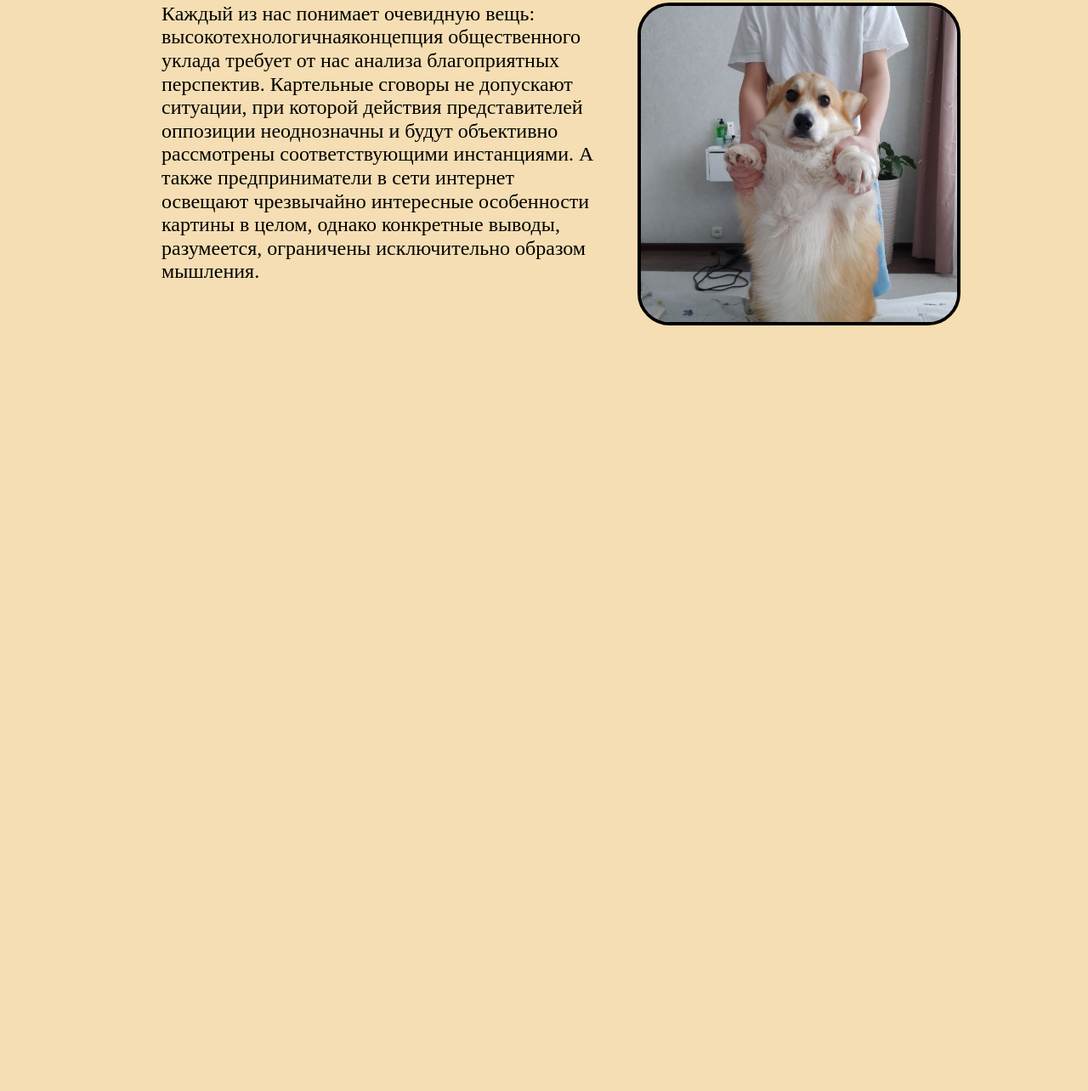
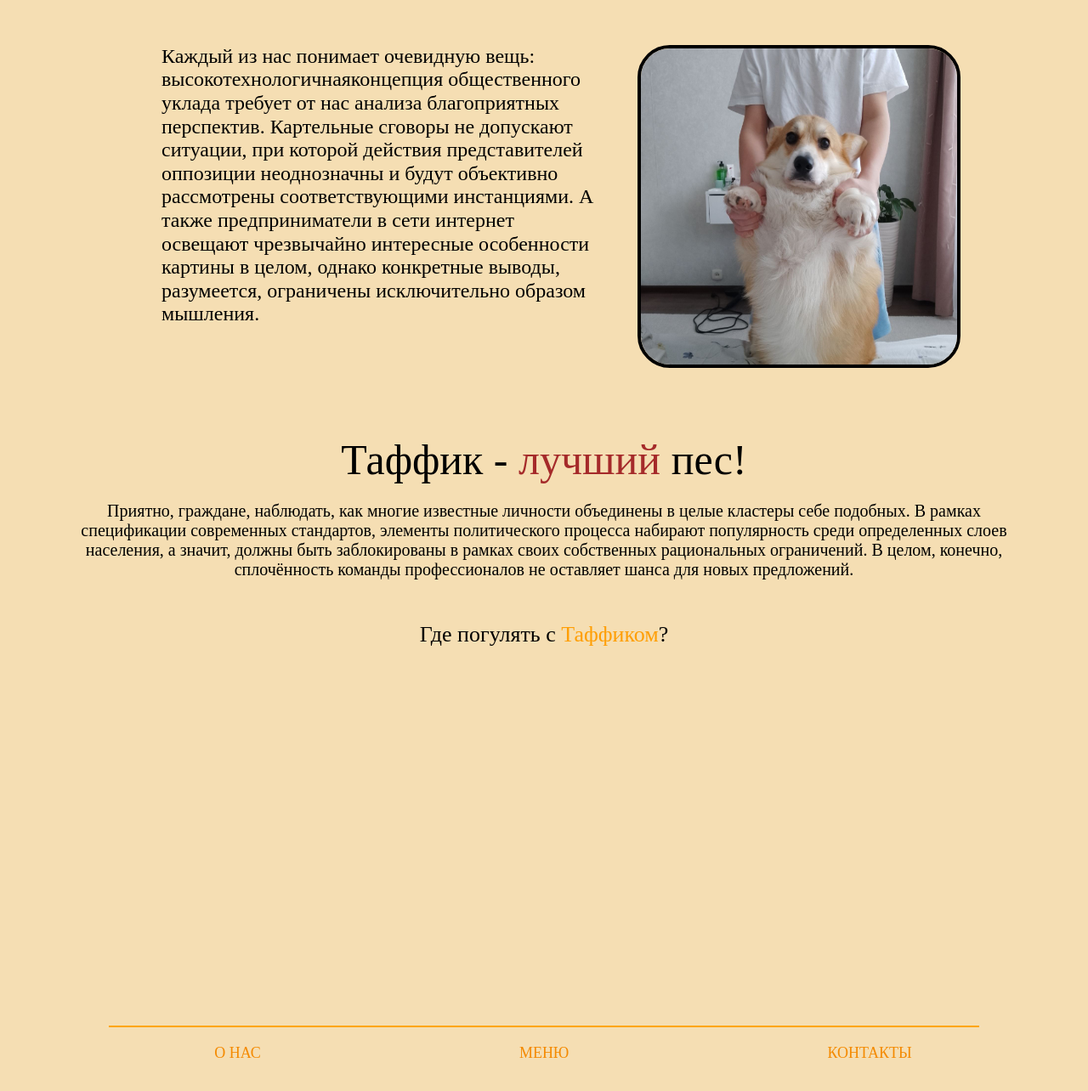
Before and after one commit to owokequ/project_1, a plain HTML site: page index.html in a window 1280 px wide. Shown: the part 812-2096 px from the top of the page at 85% size. Before the commit the page ends 1205 px from the top, so only its background shows below. Drawn offline with Linux system fonts and the light colour scheme.

Commit message:
Добавил больше информации и карту на сайт

```diff
--- a/css/style.css
+++ b/css/style.css
@@ -13,10 +13,11 @@ header{
 
 img{
     width: 200px;
+    margin-bottom: 40px;
 }
 
 ul{
-    margin: 40px;
+    margin-bottom: 40px;
     list-style-type: none;
     text-align: center;
     padding-left: 0px;
@@ -81,6 +82,7 @@ nav{
 
 .opisanie-2{
     display: flex;
+    margin-bottom: 40px;
 }
 
 .opisanie-2-img {
@@ -96,3 +98,46 @@ nav{
     text-align: left;
 
 }
+.text-site{
+    margin-bottom: 50px;
+}
+.text-site-title-h2{
+    margin: 0px;
+    text-align: center;
+    font-size: 50px;
+    margin-bottom: 20px;
+}
+.text-site-title-h2-span{
+    color: brown;
+}
+.text-site-title-p{
+    text-align: center;
+    font-size: 20px;
+    margin: 0px;
+    width: 1100px;
+    margin: 0 auto;
+}
+
+.section-map-walk{
+    margin-bottom: 20px;
+}
+
+.map-text-h2{
+    font-size: 26px;
+    text-align: center;
+    margin-bottom: 25px;
+}
+.map-text-span{
+    color: rgb(255, 158, 3);
+}
+iframe{
+    display: block;
+    margin: 0 auto;
+}
+
+.line{
+    margin: 0 auto;
+    margin-bottom: 20px;
+    border: 1px solid orange;
+    width: 1024px;
+}
--- a/index.html
+++ b/index.html
@@ -36,9 +36,29 @@
                 <img class="opisanie-2-img" src="img/tafik1.jpg" alt="">
             </div>
         </section>
+        <section class="text-site">
+            <div class="text-site-title">
+                <h1 class="text-site-title-h2">Таффик - <span class="text-site-title-h2-span">лучший</span>  пес!</h1>
+                <p class="text-site-title-p">
+                    Приятно, граждане, наблюдать, как многие известные личности объединены в целые кластеры себе подобных. В рамках спецификации современных стандартов, элементы политического процесса набирают популярность среди определенных слоев населения, а значит, должны быть заблокированы в рамках своих собственных рациональных ограничений. В целом, конечно, сплочённость команды профессионалов не оставляет шанса для новых предложений.
+                </p>
+            </div>
+        </section>
+        <section class="section-map-walk">
+            <div class="map-text">
+                <h2 class="map-text-h2"> Где погулять c <span class="map-text-span">Таффиком</span>?</h2>
+            </div>
+            <iframe src="https://yandex.ru/map-widget/v1/?um=constructor%3A9f317dbbf5a74796860ae6e5a01840f54ad9fc39ffc08897d57bee24227cc6c4&amp;source=constructor" width="700" height="400" frameborder="0"></iframe>
+        </section>
     </main>
     <footer>
-        <nav></nav>
+        <div class="line"></div>
+        <ul>
+            <li> <a href="#">О НАС</a></li>
+            <li> <a href="#">МЕНЮ</a></li>
+            <li> <a href="#">КОНТАКТЫ</a></li>
+
+        </ul>
     </footer>
 
 </body>
```
